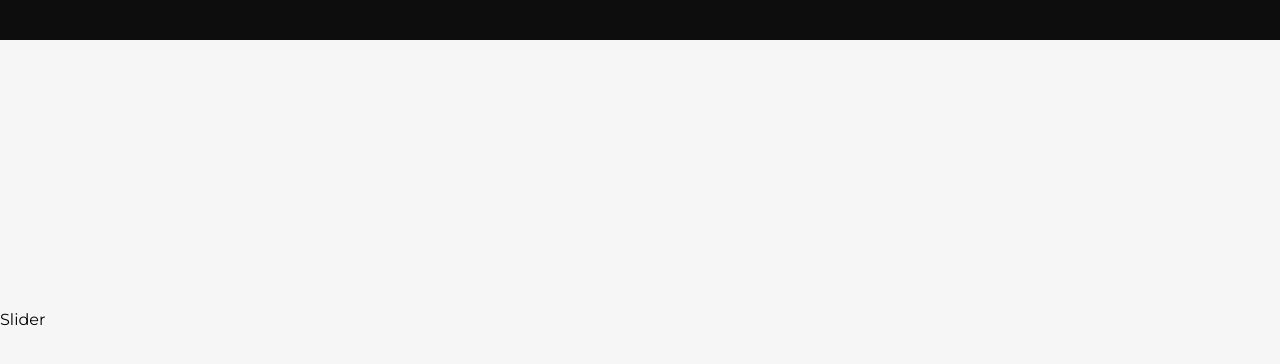
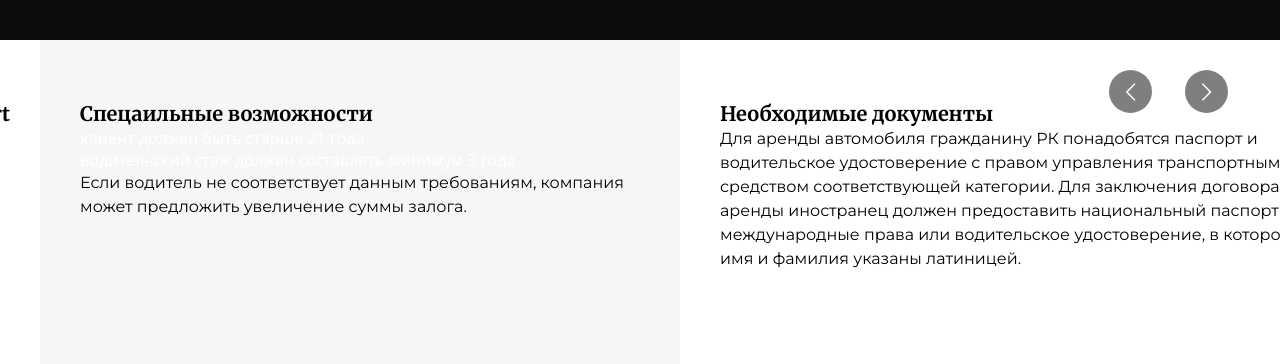
Before and after one commit to Ertaev/RentCulture, a React (Create React App) app: page / in a window 1280 px wide. Both pictures are taken after a click on the item "Условия". Shown: the part 1600-1964 px from the top of the page. Built offline with nearby package versions, Linux system fonts and the light colour scheme; no server answers.

Commit message:
added slider

```diff
--- a/package.json
+++ b/package.json
@@ -13,6 +13,7 @@
     "react": "^17.0.2",
     "react-content-loader": "^6.2.0",
     "react-dom": "^17.0.2",
+    "react-multi-carousel": "^2.8.0",
     "react-router-dom": "^6.2.2",
     "react-scripts": "5.0.0",
     "react-slick": "^0.28.1",
--- a/src/App.js
+++ b/src/App.js
@@ -73,7 +73,7 @@ function App() {
   }
 
   return (
-    <MainContext.Provider value={{ items, cartItems, wasAdded, setCartOpened, setCartItems }}>
+    <MainContext.Provider value={{ items, cartItems, wasAdded, setCartOpened, setCartItems, addCarToCart }}>
       <Routes>
         <Route path="/" element={<HeaderLayout />}>
           <Route index element={<Home />} />
@@ -88,7 +88,6 @@ function App() {
                 deleteCarCart={deleteCarCart}
                 onChangeSearchInput={onChangeSearchInput}
                 isLoading={isLoading}
-                addCarToCart={addCarToCart}
               />
             }
           />
--- a/src/components/autopark/Autopark.js
+++ b/src/components/autopark/Autopark.js
@@ -5,10 +5,31 @@ import kia from "../../assets/img/kia.png";
 import skoda from "../../assets/img/skoda.png";
 import Button from "../button/Button";
 
+import "react-multi-carousel/lib/styles.css";
+import Carousel from 'react-multi-carousel';
+
 const Autopark = () => {
   const [index, setIndex] = useState(0);
 
   const [tabIndex, setTabIndex] = useState(0);
+  const responsive = {
+    superLargeDesktop: {
+      breakpoint: { max: 4000, min: 3000 },
+      items: 5
+    },
+    desktop: {
+      breakpoint: { max: 3000, min: 1024 },
+      items: 3
+    },
+    tablet: {
+      breakpoint: { max: 1024, min: 464 },
+      items: 2
+    },
+    mobile: {
+      breakpoint: { max: 464, min: 0 },
+      items: 1
+    }
+  };
 
   return (
     <div className="autopark page-wrap">
@@ -132,7 +153,122 @@ const Autopark = () => {
         </div>
 
         <div className={`slides-wrapper ${tabIndex ? "d-flex" : "d-none"}`}>
-          <p>Slider</p>
+        <Carousel
+          additionalTransfrom={0}
+          arrows
+          autoPlaySpeed={3000}
+          centerMode={false}
+          containerClass="container"
+          draggable
+          focusOnSelect={false}
+          infinite
+          keyBoardControl
+          minimumTouchDrag={80}
+          renderButtonGroupOutside={false}
+          renderDotsOutside={false}
+          responsive={{
+            desktop: {
+              breakpoint: {
+                max: 3000,
+                min: 1024
+              },
+              items: 3,
+              partialVisibilityGutter: 40
+            },
+            mobile: {
+              breakpoint: {
+                max: 464,
+                min: 0
+              },
+              items: 1,
+              partialVisibilityGutter: 30
+            },
+            tablet: {
+              breakpoint: {
+                max: 1024,
+                min: 464
+              },
+              items: 2,
+              partialVisibilityGutter: 30
+            }
+          }}
+          showDots={false}
+          slidesToSlide={1}
+          swipeable
+        >
+          <div>
+            <h4>
+              Спецаильные возможности
+            </h4>
+            <ul>
+              <li>клиент должен быть старше 21 года</li>
+              <li>водительский стаж должен составлять минимум 3 года</li>
+            </ul>
+            <p>
+              Если водитель не соответствует данным требованиям, компания может предложить увеличение суммы залога.
+            </p>
+          </div>
+          <div>
+            <h4>
+              Необходимые документы
+            </h4>
+            <p>
+              Для аренды автомобиля гражданину РК понадобятся паспорт и водительское удостоверение с правом управления транспортным средством соответствующей категории.
+
+              Для заключения договора аренды иностранец должен предоставить национальный паспорт и международные права или водительское удостоверение, в котором имя и фамилия указаны латиницей.
+            </p>
+          </div>
+          <div>
+            <h4>
+              Срок аренды
+            </h4>
+            <p>
+              Минимальный срок аренды автомобиля составляет 24 часа. Началом отсчета срока аренды принято считать момент подписания акта приема-передачи транспортного средства.
+
+              Возврат авто должен быть произведен не позднее чем через 1 час с момента окончания последних суток проката. При опоздании сдачи авто менее чем на три часа, взимается плата 20% от суточной стоимости авто за каждый час опоздания, при опоздании более чем на три часа оплачиваются как следующие сутки.
+            </p>
+          </div>
+          <div>
+            <h4>
+              React Carousel with Server Side Rendering Support – Part 1"
+            </h4>
+            <p>
+              w3js.com - web front-end studio"
+            </p>
+          </div>
+          <div>
+            <h4>
+              React Carousel with Server Side Rendering Support – Part 1"
+            </h4>
+            <p>
+              w3js.com - web front-end studio"
+            </p>
+          </div>
+          <div>
+            <h4>
+              Appending currency sign to a purchase form in your e-commerce site using plain JavaScript."
+            </h4>
+            <p>
+              w3js.com - web front-end studio"
+            </p>
+          </div>
+          <div>
+            <h4>
+              Appending currency sign to a purchase form in your e-commerce site using plain JavaScript."
+            </h4>
+            <p>
+              w3js.com - web front-end studio"
+            </p>
+          </div>
+          <div>
+            <h4>
+              React Carousel with Server Side Rendering Support – Part 1"
+            </h4>
+            <p>
+              w3js.com - web front-end studio"
+            </p>
+          </div>
+        </Carousel>
         </div>
       </div>
     </div>
--- a/src/components/autopark/Autopark.scss
+++ b/src/components/autopark/Autopark.scss
@@ -90,6 +90,36 @@
       }
     }
   }
+}
+
+.react-multi-carousel-track  {
+  height: 100%;
+}
+.react-multiple-carousel__arrow--left {
+  right: 10%!important;
+}
+.react-multiple-carousel__arrow {
+  left: inherit!important;
+  top: 30px;
+}
+.react-multi-carousel-item:nth-child(2n) {
+  background: #fff;
+}
+.react-multi-carousel-item div {
+  padding: 60px 20px 0 40px;
+  width: 100%;
+  height: 100%;
+  h4 {
+    color: #000;
+  }
+  img {
+    width: 100%;
+  }
+}
+
+.slides-wrapper {
+  width: 100%;
+  height: 100%;
 }
 
 @media (max-width: 1024px) {
--- a/src/components/card/Card.js
+++ b/src/components/card/Card.js
@@ -19,7 +19,7 @@ const Card = ({
   const { wasAdded } = useContext(MainContext)
 
   const clickToAdd = () => {
-    onPlus({ id, parentId: id, title, img, price });
+    onPlus({ id, parentId: id, title, img, price, year });
   };
 
   return (
@@ -50,9 +50,11 @@ const Card = ({
               {title}, {year}
             </h3>
 
-            <button onClick={clickToAdd}>
+            {
+              onPlus && <button onClick={clickToAdd}>
               <img src={wasAdded(id) ? added : add} alt="1" />
             </button>
+            }
           </div>
 
           <p> {price} т/сутки</p>
--- a/src/components/drawer/Drawer.js
+++ b/src/components/drawer/Drawer.js
@@ -38,6 +38,7 @@ const Drawer = ({ onCLose, deleteCar, opened }) => {
           <img className="remove" src={remove} alt="close" onClick={onCLose} />
         </div>
 
+
         {cartItems.length > 0 ? (
           <>
             <div className="items">
@@ -65,6 +66,7 @@ const Drawer = ({ onCLose, deleteCar, opened }) => {
               })}
             </div>
 
+            <Button name={"Оформить заказ"} src={"/orders"} />
             <button disabled={isLoading} className="btn" onClick={onClickToOrder}>Оформить заказ</button>
           </>
         ) : (
--- a/src/components/reviews/Reviews.js
+++ /dev/null
@@ -1,19 +0,0 @@
-import React from 'react'
-
-import "./Reviews.scss"
-
-const Reviews = () => {
-  return (
-    <div className="page-wrap">
-      <div className="page-wrap__header d-flex ai-center jc-between">
-        <h2>Отзывы</h2>
-      </div>
-
-      <div className="page-wrap__content d-flex ai-center jc-between">
-
-      </div>
-    </div>
-  )
-}
-
-export default Reviews
--- a/src/pages/autopark/Autopark.js
+++ b/src/pages/autopark/Autopark.js
@@ -17,10 +17,9 @@ const Autopark = ({
   deleteCarCart,
   onChangeSearchInput,
   isLoading,
-  addCarToCart
 }) => {
 
-  const { items } = useContext(MainContext);
+  const { items, addCarToCart } = useContext(MainContext);
 
   const renderItems = () => {
     const filtredItems = items.filter((item) =>
--- a/src/pages/home/Home.js
+++ b/src/pages/home/Home.js
@@ -3,7 +3,6 @@ import React from 'react'
 import Main from "../../components/main/Main"
 import About from '../../components/about/About'
 import Autopark from '../../components/autopark/Autopark'
-import Reviews from '../../components/reviews/Reviews'
 import Contacs from '../../components/contacs/Contacs'
 
 const Home = () => {
@@ -16,8 +15,6 @@ const Home = () => {
 
       <Autopark />
 
-      <Reviews />
-
       <Contacs />
     </>
   )
```
Also changed, not shown: src/components/reviews/Reviews.scss (deleted, +0 -65 lines), src/pages/orders/Orders.js (+29 -10 lines), 1 other file (tests, documents, lock files or other folders).
